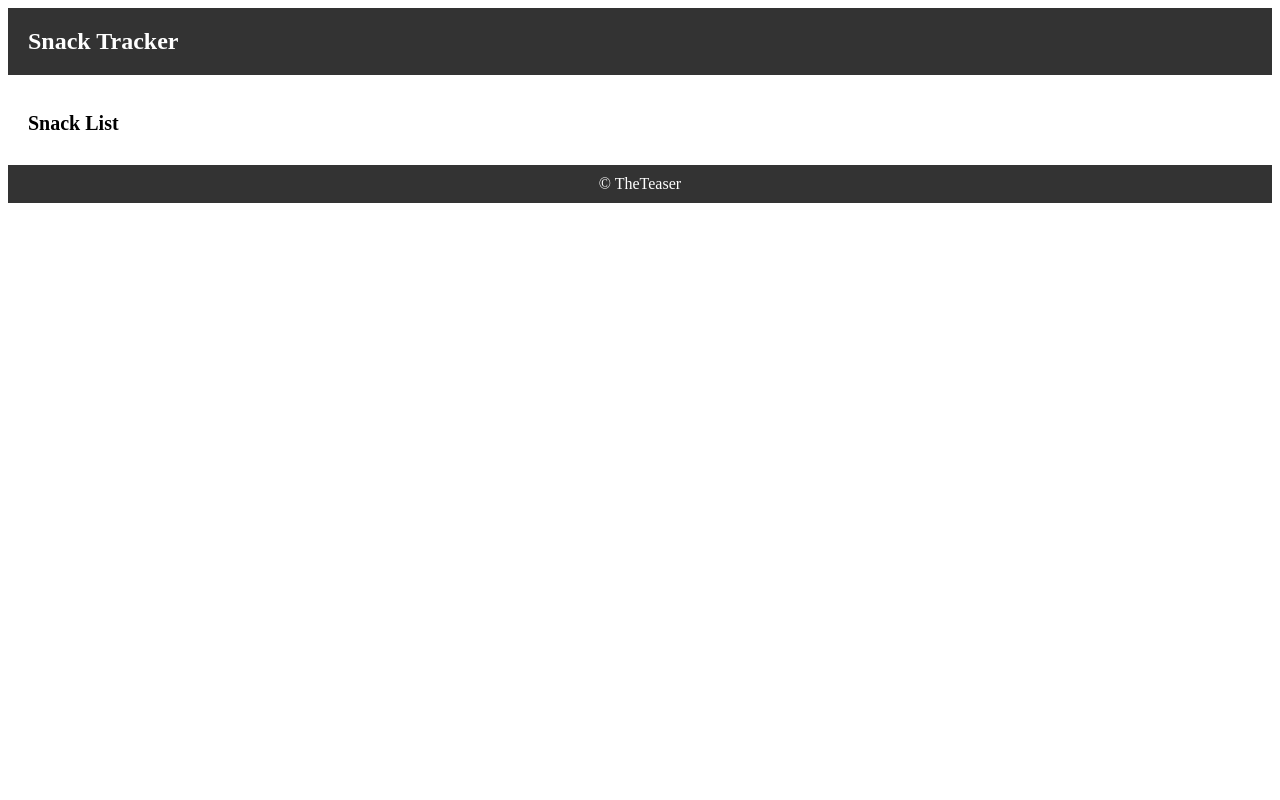
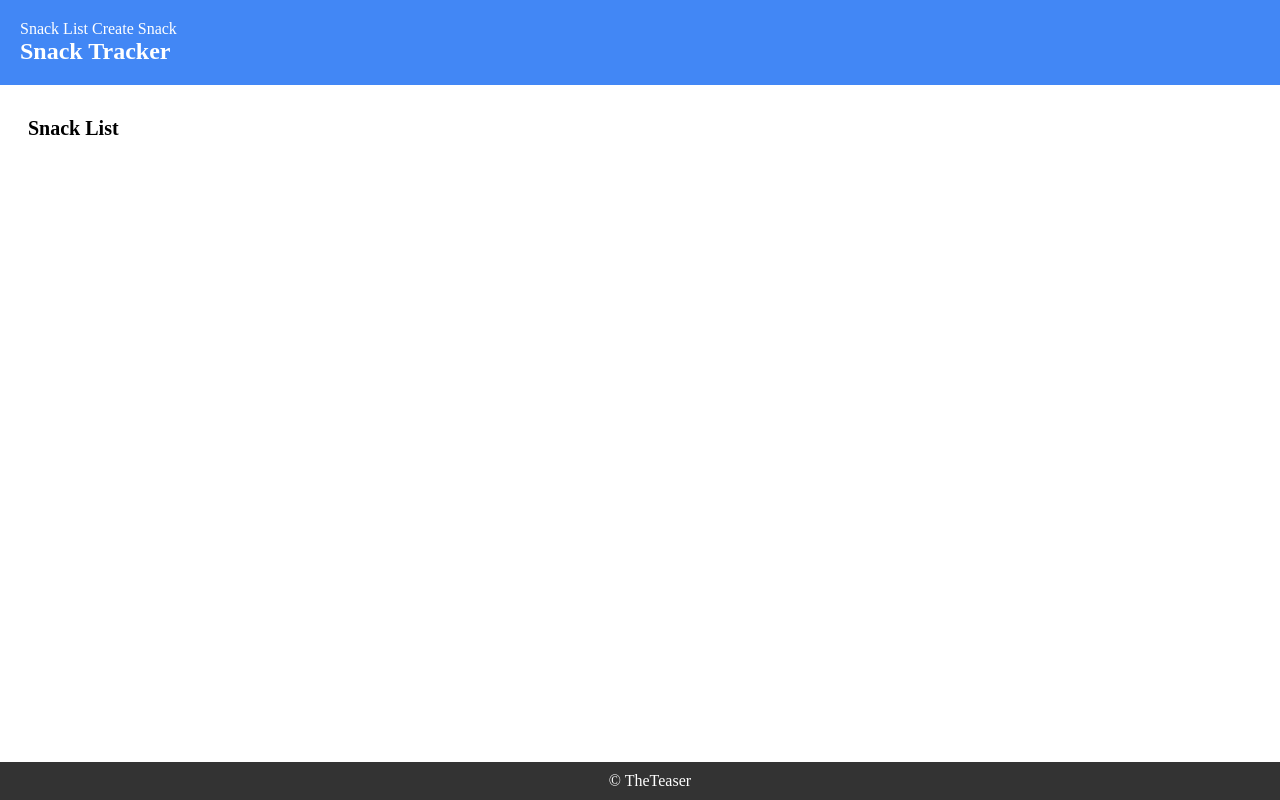
Before and after one commit to TheTeaser/django-models, a Django app: page / in a window 1280 px wide. Run offline with Django 4.2, Linux system fonts and the light colour scheme; data that the repository does not hold is empty.

Commit message:
Lab28 Done

```diff
--- a/snacks/models.py
+++ b/snacks/models.py
@@ -1,5 +1,7 @@
 from django.db import models
 from django.contrib.auth import get_user_model
+from django.urls import reverse
+
 
 # Create your models here.
 class Snack(models.Model):
@@ -9,3 +11,6 @@ class Snack(models.Model):
 
     def __str__(self):
         return self.name
+
+    def get_absolute_url(self):
+        return reverse('snack_list')
--- a/snacks/urls.py
+++ b/snacks/urls.py
@@ -1,8 +1,11 @@
 from django.contrib import admin
 from django.urls import path
-from .views import snack_listView,snack_detailView
+from .views import snack_listView , snack_detailView , SnackCreateView, SnackUpdateView , SnackDeleteView
 
 urlpatterns = [
     path('',snack_listView.as_view(), name='snack_list'),
-    path('<int:pk>/',snack_detailView.as_view(), name='snack_detail')
+    path('<int:pk>/',snack_detailView.as_view(), name='snack_detail'),
+    path('create/',SnackCreateView.as_view(), name='snack_create'),
+    path('<int:pk>/update/',SnackUpdateView.as_view(), name='snack_update'),
+    path('<int:pk>/delete/',SnackDeleteView.as_view(), name='snack_delete'),
 ]
--- a/snacks/views.py
+++ b/snacks/views.py
@@ -1,7 +1,7 @@
 from django.shortcuts import render
-from django.views.generic import ListView, DetailView
+from django.views.generic import DeleteView, UpdateView, CreateView , ListView, DetailView
 from .models import Snack
-# Create your views here.
+from django.urls import reverse_lazy
 
 class snack_listView(ListView):
     template_name='snack_list.html'
@@ -10,3 +10,21 @@ class snack_listView(ListView):
 class snack_detailView(DetailView):
     template_name='snack_detail.html'
     model=Snack
+
+class SnackCreateView(CreateView):
+    template_name='snack_create.html'
+    model=Snack
+    fields= "__all__"
+
+class SnackUpdateView(UpdateView):
+    template_name='snack_update.html'
+    model=Snack
+    fields="__all__"
+    success_url=reverse_lazy('snack_list')
+
+
+
+class SnackDeleteView(DeleteView):
+    template_name='snack_delete.html'
+    model=Snack
+    success_url=reverse_lazy('snack_list')
--- a/static/css/style.css
+++ b/static/css/style.css
@@ -1,7 +1,13 @@
 header {
-    background-color: #333;
+  background-color: #4287f5;
   padding: 20px;
   color: #fff;
+  position: fixed;
+  z-index: 1;
+  top: 0;
+  left: 0;
+  width: 100%;
+
 }
 
 header h1 {
@@ -12,6 +18,7 @@ header {
 /* Styles for the main content */
 main {
   padding: 20px;
+  margin-top: 80px;
 }
 
 h2 {
@@ -30,12 +37,12 @@ header {
 }
 
 a {
-    color: #333;
+  color: #ffffff;
   text-decoration: none;
 }
 
 a:hover {
-    color: #555;
+  color: #f54285; /* Updated link hover color */
 }
 
 /* Styles for the footer */
@@ -44,4 +51,13 @@ header {
   padding: 10px;
   color: #fff;
   text-align: center;
+  position: fixed;
+  bottom: 0;
+  left: 0;
+  width: 100%;
 }
+
+nav {
+  position: relative;
+  z-index: 1;
+}
--- a/templates/base.html
+++ b/templates/base.html
@@ -8,7 +8,12 @@
 </head>
 <body>
     <header>
+        <nav>
 
+                <a href="{% url 'snack_list' %}">Snack List</a>
+                <a href="{% url 'snack_create' %}">Create Snack</a>
+
+        </nav>
         <h1>Snack Tracker</h1>
     </header>
     <main>
--- a/templates/snack_detail.html
+++ b/templates/snack_detail.html
@@ -6,4 +6,6 @@
     <h2>{{snack.name}}</h2>
     <p>{{snack.purchaser}}</p>
     <p>{{snack.description}}</p>
+    <a href="{% url 'snack_update' snack.pk %}" class="btn btn-primary">Update</a>
+    <a href="{% url 'snack_delete' snack.pk %}" class="btn btn-danger">Delete</a>
 {% endblock %}
```
Also changed, not shown: snacks/tests.py (+53 -7 lines), templates/snack_create.html (added, +11 -0 lines), templates/snack_delete.html (added, +14 -0 lines), templates/snack_update.html (added, +11 -0 lines), README.md. Lines whose indentation alone changed are shown as unchanged.
